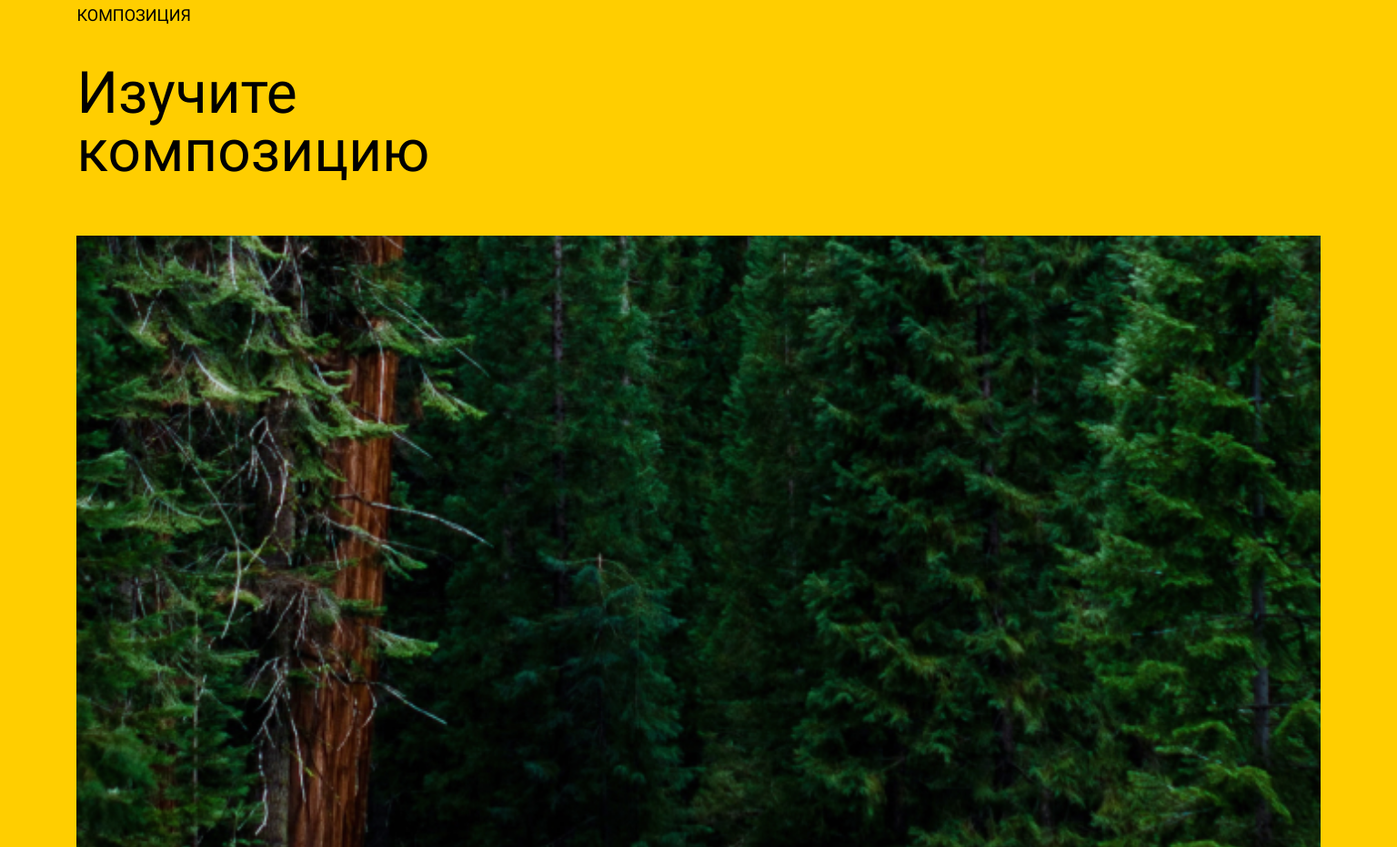
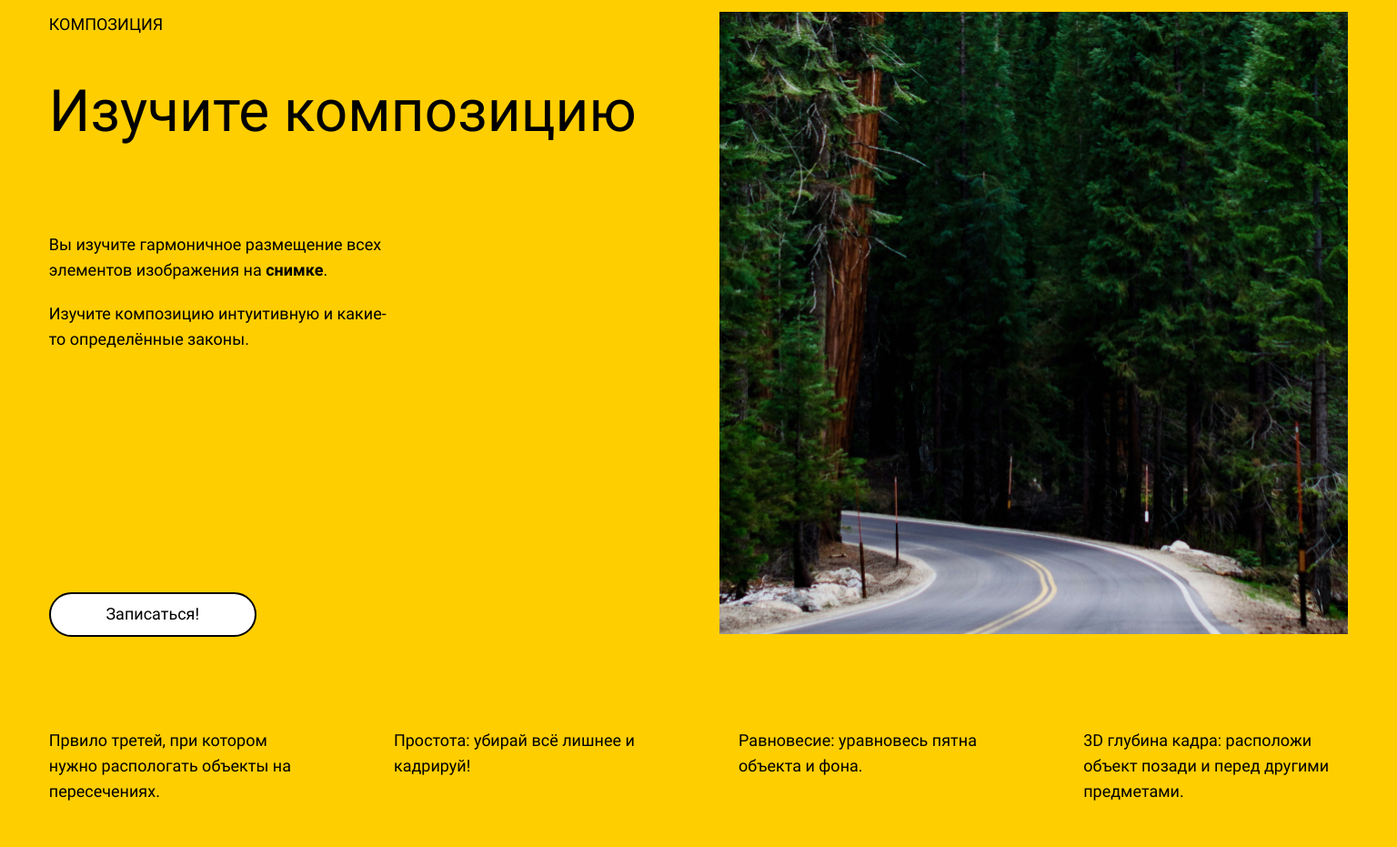
Before and after one commit to trashmarket/Month-of-Landings_external-link, a website: page index.html in a window 1536 px wide. Shown: the part 813-1744 px from the top of the page at 91% size. Drawn offline with Linux system fonts and the light colour scheme.

Commit message:
composition size desktop done

```diff
--- a/index.html
+++ b/index.html
@@ -62,20 +62,29 @@
     </section>
     <section class="composition">
       <div class="composition__wrapper">
+        <div class="composition__wrapper__title-desktop-wrapper">
           <h2 class="composition__title">
             Композиция
           </h2>
           <h3 class="composition__subtitle">
             Изучите композицию
           </h3>
+          <p class="composition__description">
+            Вы изучите гармоничное размещение всех элементов изображения на <b>снимке</b>.
+          </p>
+          <p class="composition__description">
+            Изучите композицию интуитивную
+            и какие-то определённые законы.
+          </p>
+        </div>
         <picture>
           <source srcset="./img/dense-forest-tablet.jpg" media="(min-width: 768px)">
           <img src="./img/forest-with-roll-mobile.jpg" alt="изображения леса с дорогая" class="composition__image">
         </picture>
-        <p class="composition__description">
+        <p class="composition__description composition__description_size_l">
           Вы изучите гармоничное размещение всех элементов изображения на <b>снимке</b>.
         </p>
-        <p class="composition__description">
+        <p class="composition__description composition__description_size_l">
           Изучите композицию интуитивную
           и какие-то определённые законы.
         </p>
--- /dev/null
+++ b/scss/blocks/composition/__appointment/composition__appointment.scss
@@ -0,0 +1,7 @@
+@media screen and (min-width: 1440px) {
+  .composition__appointment {
+    position: absolute;
+    bottom: 0;
+    bottom: 224px;
+  }
+}
--- /dev/null
+++ b/scss/blocks/composition/__description/_size/composition__description_size_l.scss
@@ -0,0 +1,5 @@
+@media screen and (min-width: 1440px) {
+  .composition__description_size_l {
+    display: none;
+  }
+}
--- a/scss/blocks/composition/__image/composition__image.scss
+++ b/scss/blocks/composition/__image/composition__image.scss
@@ -8,3 +8,11 @@
     margin-bottom: 63px;
   }
 }
+
+@media screen and (min-width: 1440px) {
+  .composition__image {
+    width: 45vw;
+    height: 684px;
+    margin-bottom: 0;
+  }
+}
--- a/scss/blocks/composition/__item/composition__item.scss
+++ b/scss/blocks/composition/__item/composition__item.scss
@@ -16,10 +16,17 @@
 }
 
 @media screen and (min-width: 768px) {
+  .composition__item:nth-child(2) {
+    padding-right: 0;
+    margin-left: 0;
+  }
+
   .composition__item {
     font-size: 18px;
     line-height: 28px;
     padding-bottom: 26px;
     padding-top: 19px;
+    border-bottom: none;
+    width: 291px;
   }
 }
--- a/scss/blocks/composition/__list/composition__list.scss
+++ b/scss/blocks/composition/__list/composition__list.scss
@@ -2,3 +2,12 @@
   @include resetList;
   margin-top: 61px;
 }
+
+@media screen and (min-width: 1440px) {
+  .composition__list {
+    width: 100%;
+    display: flex;
+    margin-top: 79px;
+    justify-content: space-between;
+  }
+}
--- a/scss/blocks/composition/__subtitle/composition__subtitle.scss
+++ b/scss/blocks/composition/__subtitle/composition__subtitle.scss
@@ -12,3 +12,10 @@
     width: 500px;
   }
 }
+
+@media screen and (min-width: 1440px) {
+  .composition__subtitle {
+    width: 44vw;
+    margin-bottom: 100px;
+  }
+}
--- a/scss/blocks/composition/__title/composition__title.scss
+++ b/scss/blocks/composition/__title/composition__title.scss
@@ -13,3 +13,9 @@
     margin-bottom: 40px;
   }
 }
+
+@media screen and (min-width: 1440px) {
+  .composition__title {
+    margin-bottom: 50px;
+  }
+}
--- a/scss/blocks/composition/__wrapper/composition__wrapper.scss
+++ b/scss/blocks/composition/__wrapper/composition__wrapper.scss
@@ -11,3 +11,13 @@
     border-top: none;
   }
 }
+
+@media screen and (min-width: 1440px) {
+  .composition__wrapper {
+    @include wrapper-size-position('desktop');
+    display: flex;
+    flex-wrap: wrap;
+    justify-content: space-between;
+    position: relative;
+  }
+}
--- a/scss/blocks/composition/composition.scss
+++ b/scss/blocks/composition/composition.scss
@@ -8,3 +8,9 @@
     padding-bottom: 15px;
   }
 }
+
+@media screen and (min-width: 1440px) {
+  .composition {
+    padding-top: 50px;
+  }
+}
--- a/scss/index.scss
+++ b/scss/index.scss
@@ -29,6 +29,8 @@
 @import './blocks/composition/__subtitle/composition__subtitle.scss';
 @import './blocks/composition/__image/composition__image.scss';
 @import './blocks/composition/__description/composition__description.scss';
+@import './blocks/composition/__description/_size/composition__description_size_l.scss';
+@import './blocks/composition/__appointment/composition__appointment.scss';
 @import './blocks/composition/__list/composition__list.scss';
 @import './blocks/composition/__item/composition__item.scss';
 @import './blocks/camera/camera.scss';
```
Also changed, not shown: css/index.css, 1 other file. Lines whose indentation alone changed are shown as unchanged.
